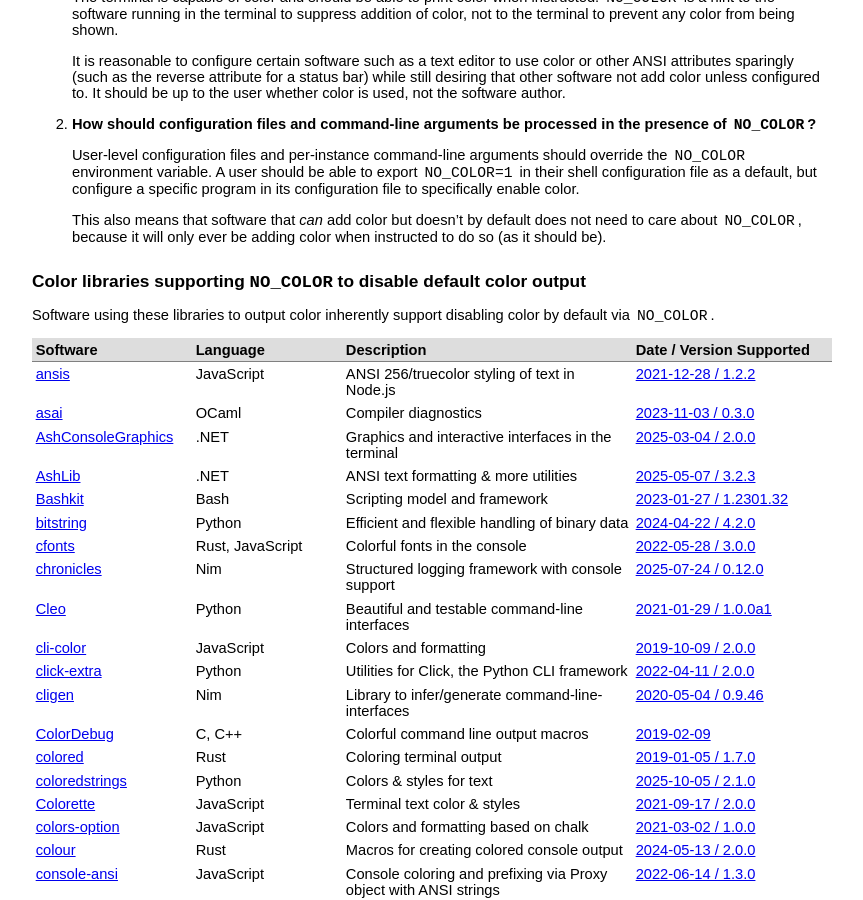
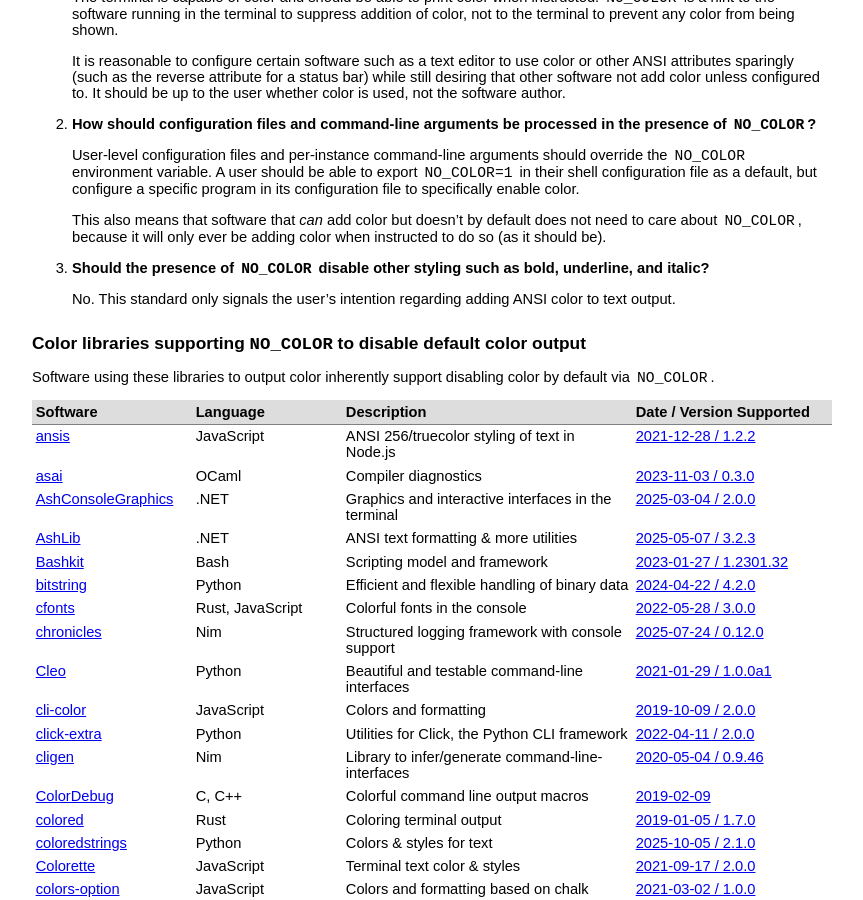
Before and after one commit to jcs/no_color, a Jekyll site: the page built from index.md, in a window 1280 px wide and 900 px high, scrolled down 840 px. Shown: the whole window, without its empty margins (208-1071 px from the left). Built offline with Jekyll 4.4.1, drawn with Linux system fonts in a browser that asks for light colours; our own code applies the rules of GitHub Pages for plain Markdown files.

Commit message:
index: add 3rd faq

```diff
--- a/index.md
+++ b/index.md
@@ -81,6 +81,13 @@ in the presence of `NO_COLOR`?**
 	This also means that software that *can* add color but doesn't by default
 	does not need to care about `NO_COLOR`, because it will only ever be
 	adding color when instructed to do so (as it should be).
+
+3. **Should the presence of `NO_COLOR` disable other styling such as bold,
+underline, and italic?**
+
+	No.
+	This standard only signals the user's intention regarding adding ANSI color
+	to text output.
 
 ## Color libraries supporting `NO_COLOR` to disable default color output
 
```
